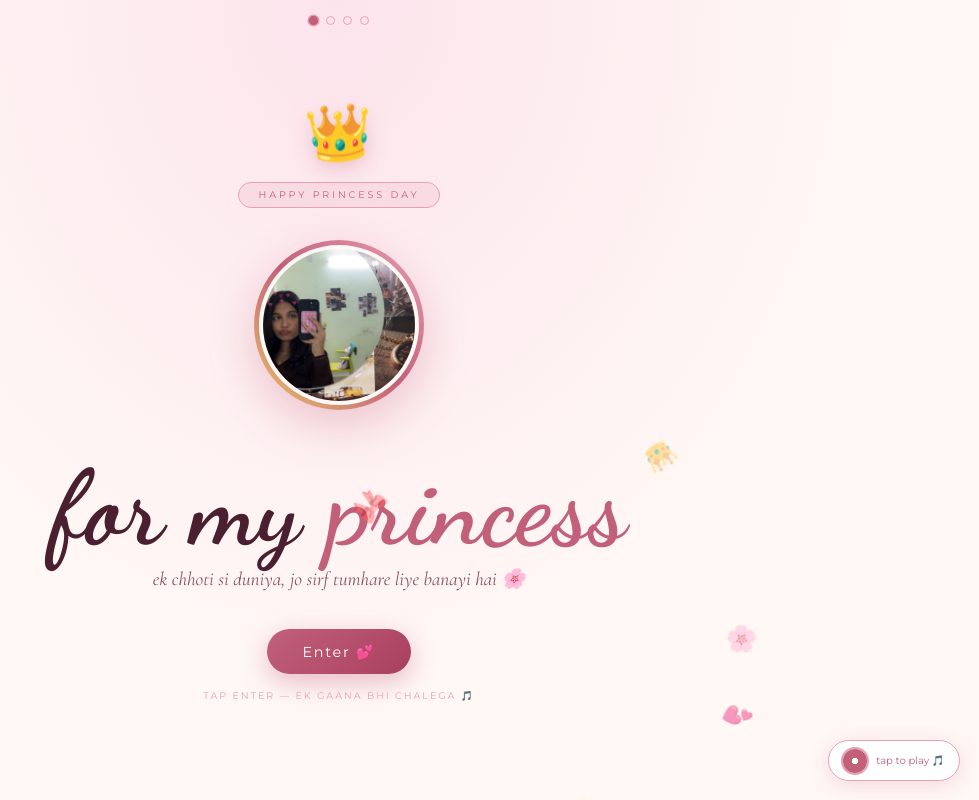
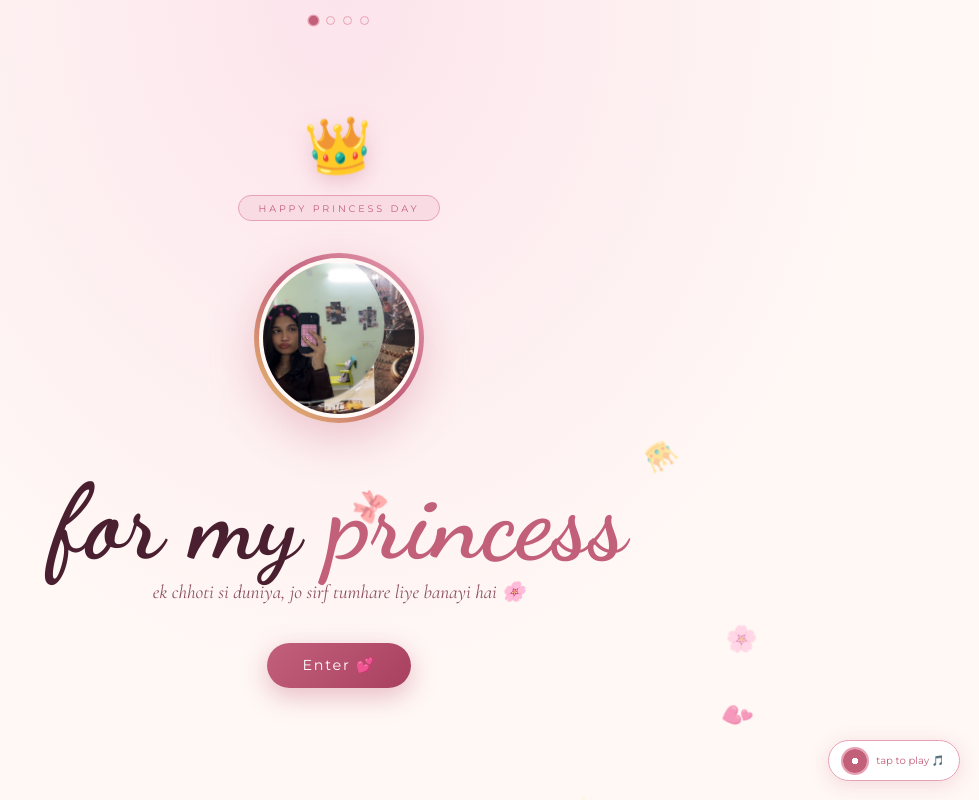
Before and after one commit to drarosk-pixel/Princess-1, a plain HTML site: page index.html in a window 1280 px wide. Shown: the whole page, without its empty margins (301-1280 px from the left). Drawn offline with nearby package versions, Linux system fonts and the light colour scheme.

Commit message:
Remove 'ek gaana bhi chalega' hint under Enter button

```diff
--- a/index.html
+++ b/index.html
@@ -33,7 +33,6 @@
     <div style="margin-top:2.4rem;display:flex;gap:1rem;flex-wrap:wrap;justify-content:center;">
       <a class="btn" href="story.html" onclick="event.preventDefault();startMusicAndGo('story.html')">Enter 💕</a>
     </div>
-    <p style="margin-top:1rem;font-size:.6rem;letter-spacing:.2em;color:var(--rose);text-transform:uppercase;">tap enter — ek gaana bhi chalega 🎵</p>
   </section>
 </div>
 
```
